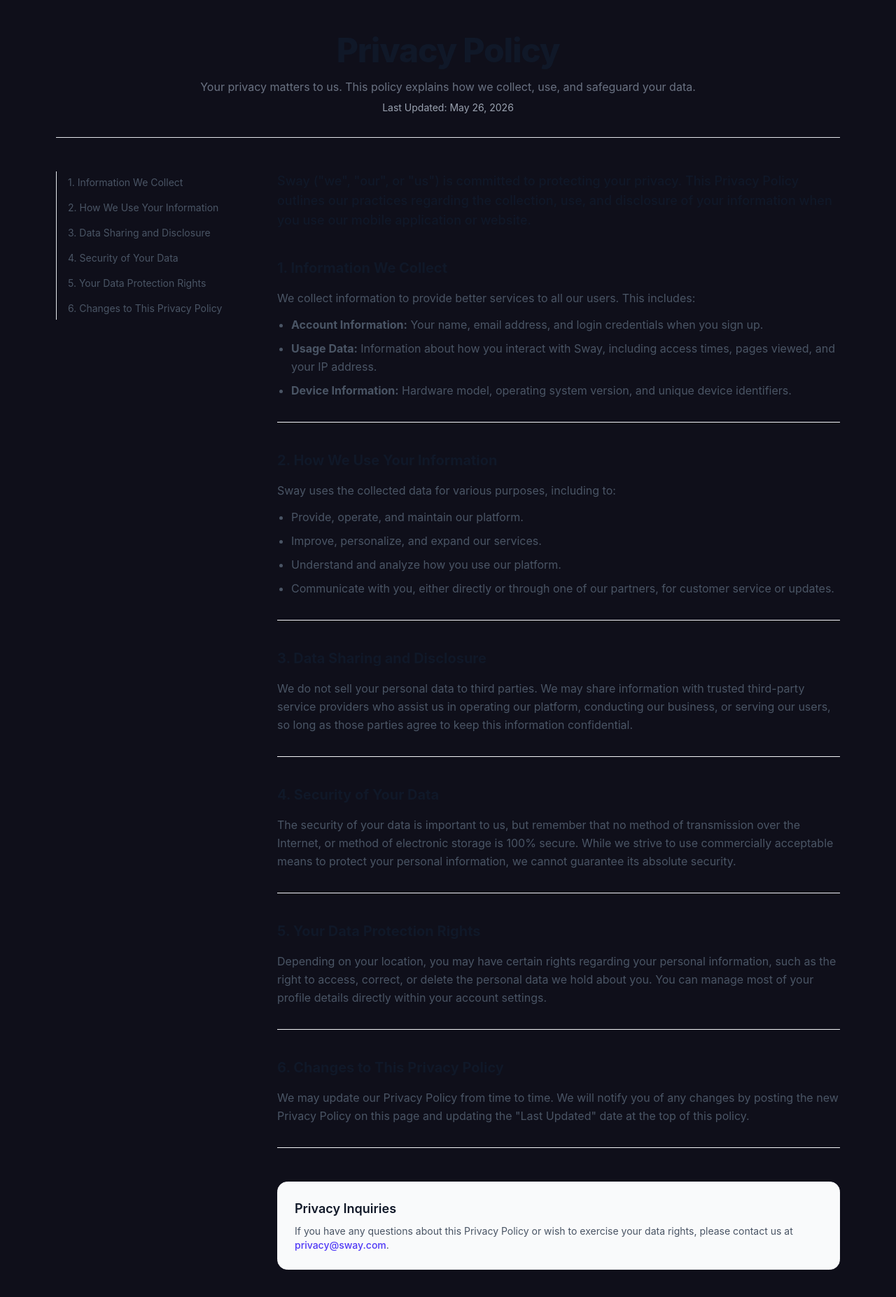
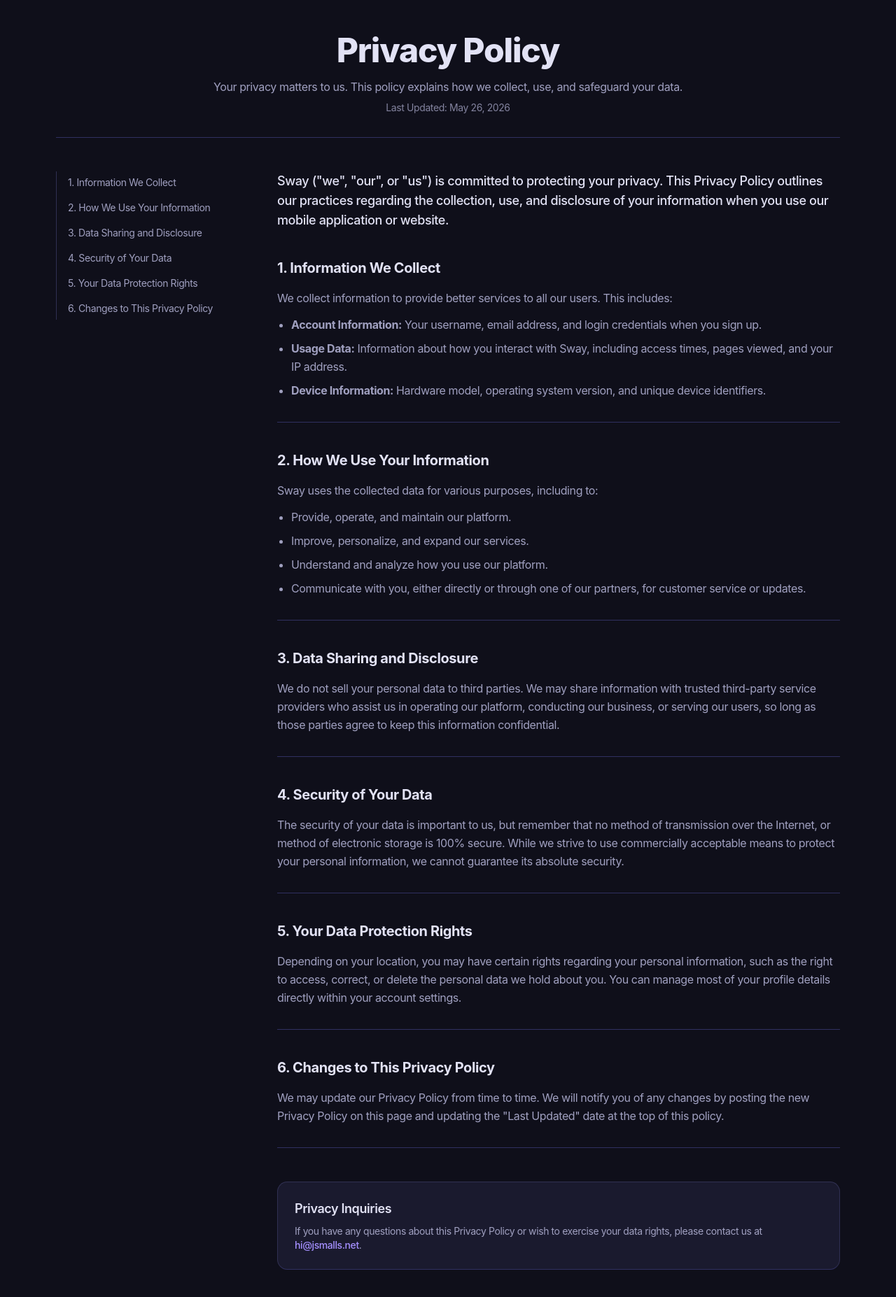
Before and after one commit to jordansmalls/sway, a React (Vite) app in the folder client/: page /privacy-policy in a window 1280 px wide. Shown: the top 1854 px of the page at 70% size. Built offline with nearby package versions, Linux system fonts and the light colour scheme; no server answers.

Commit message:
chore: more styling changes to keep color consistency across application

```diff
--- a/client/src/components/forms/auth/signup-form.tsx
+++ b/client/src/components/forms/auth/signup-form.tsx
@@ -74,7 +74,7 @@
     <form className={cn('flex flex-col gap-6', className)} onSubmit={handleSubmit} {...props}>
       <FieldGroup>
         <div className="flex flex-col items-center gap-1 text-center">
-          <h1 className="text-2xl font-bold">Create your account</h1>
+          <h1 className="text-2xl font-bold">Create Account</h1>
           <p className="text-sm text-balance text-muted-foreground">
             Join us and start taking live song requests, engaging your crowd, and keeping the dancefloor packed.
           </p>
--- a/client/src/components/rooms/inactive-rooms-table.tsx
+++ b/client/src/components/rooms/inactive-rooms-table.tsx
@@ -97,10 +97,9 @@
 
   return (
     <div className="p-6">
-      <h1 className="text-2xl font-medium tracking-tighter mb-6 text-center mt-[4rem]">Inactive Rooms</h1>
 
       {inactiveRooms.length === 0 ? (
-        <p className="text-muted-foreground">You currently have no inactive rooms.</p>
+        <p className="text-muted-foreground text-center">You currently have no inactive rooms!</p>
       ) : (
         <div className="overflow-x-auto">
           <table className="min-w-full border border-border rounded-lg">
--- a/client/src/pages/auth/Login.tsx
+++ b/client/src/pages/auth/Login.tsx
@@ -6,9 +6,12 @@
     <div className="grid min-h-svh lg:grid-cols-2">
       <div className="flex flex-col gap-4 p-6 md:p-10">
         <div className="flex justify-center gap-2 md:justify-start">
-          <a href="https://www.sway.onl" className="flex items-center gap-2 font-medium">
+          <a
+            href="https://www.sway.onl"
+            className="flex items-center gap-2 font-medium"
+          >
             <div className="flex size-6 items-center justify-center rounded-md bg-primary text-primary-foreground">
-              <Asterisk className='size-4' />
+              <Asterisk className="size-4" />
             </div>
             Sway
           </a>
@@ -21,7 +24,7 @@
       </div>
       <div className="relative hidden bg-muted lg:block">
         <img
-          src="/placeholder.svg"
+          src="https://images.unsplash.com/photo-1541126274323-dbac58d14741?q=80&w=987&auto=format&fit=crop&ixlib=rb-4.1.0&ixid=M3wxMjA3fDB8MHxwaG90by1wYWdlfHx8fGVufDB8fHx8fA%3D%3D"
           alt="Image"
           className="absolute inset-0 h-full w-full object-cover dark:brightness-[0.2] dark:grayscale"
         />
--- a/client/src/pages/auth/Settings.tsx
+++ b/client/src/pages/auth/Settings.tsx
@@ -56,7 +56,7 @@
             </div>
           </div> */}
           <div className="bg-background flex min-h-svh flex-col items-center justify-center gap-6 p-6 md:p-10">
-            <h1 className="text-3xl font-bold tracking-tight">Settings</h1>
+            <h1 className="text-3xl font-bold tracking-tight">Account Settings</h1>
             <p className="text-muted-foreground">
               Manage your account settings and preferences.
             </p>
--- a/client/src/pages/auth/Signup.tsx
+++ b/client/src/pages/auth/Signup.tsx
@@ -6,7 +6,10 @@
     <div className="grid min-h-svh lg:grid-cols-2">
       <div className="flex flex-col gap-4 p-6 md:p-10">
         <div className="flex justify-center gap-2 md:justify-start">
-          <a href="https://www.sway.onl" className="flex items-center gap-2 font-medium">
+          <a
+            href="https://www.sway.onl"
+            className="flex items-center gap-2 font-medium"
+          >
             <div className="flex size-6 items-center justify-center rounded-md bg-primary text-primary-foreground">
               <Asterisk className="size-4" />
             </div>
@@ -21,7 +24,7 @@
       </div>
       <div className="relative hidden bg-muted lg:block">
         <img
-          src="/placeholder.svg"
+          src="https://images.unsplash.com/photo-1667830494763-621e251801c4?q=80&w=987&auto=format&fit=crop&ixlib=rb-4.1.0&ixid=M3wxMjA3fDB8MHxwaG90by1wYWdlfHx8fGVufDB8fHx8fA%3D%3D"
           alt="Image"
           className="absolute inset-0 h-full w-full object-cover dark:brightness-[0.2] dark:grayscale"
         />
--- a/client/src/pages/def/PrivacyPolicy.tsx
+++ b/client/src/pages/def/PrivacyPolicy.tsx
@@ -21,7 +21,7 @@
           </p>
           <ul className="list-disc pl-5 space-y-2 mt-2">
             <li>
-              <strong>Account Information:</strong> Your name, email address,
+              <strong>Account Information:</strong> Your username, email address,
               and login credentials when you sign up.
             </li>
             <li>
@@ -116,17 +116,17 @@
   };
 
   return (
-    <div className="max-w-6xl mx-auto px-4 py-12 font-sans text-gray-800">
+    <div className="max-w-6xl mx-auto px-4 py-12 font-sans tracking-tight">
       {/* Header */}
-      <div className="text-center border-b border-gray-200 pb-8 mb-12">
-        <h1 className="text-4xl font-extrabold tracking-tight text-gray-900 sm:text-5xl">
+      <div className="text-center border-b border-b-accent pb-8 mb-12">
+        <h1 className="text-4xl font-extrabold tracking-tight text-foreground sm:text-5xl">
           Privacy Policy
         </h1>
-        <p className="mt-4 text-base text-gray-500">
+        <p className="mt-4 text-base text-muted-foreground">
           Your privacy matters to us. This policy explains how we collect, use,
           and safeguard your data.
         </p>
-        <p className="mt-2 text-sm text-gray-400">
+        <p className="mt-2 text-sm text-muted-foreground/80">
           Last Updated: {lastUpdated}
         </p>
       </div>
@@ -134,12 +134,12 @@
       <div className="flex flex-col md:flex-row gap-12">
         {/* Sidebar Navigation */}
         <aside className="md:w-1/4 sticky top-6 h-fit hidden md:block">
-          <nav className="space-y-1 border-l border-gray-200 pl-4">
+          <nav className="space-y-1 border-l border-b-accent pl-4">
             {sections.map((section) => (
               <button
                 key={section.id}
                 onClick={() => scrollToSection(section.id)}
-                className="block w-full text-left text-sm text-gray-600 hover:text-indigo-600 hover:font-medium py-1.5 transition-colors duration-150"
+                className="block w-full text-left text-sm text-muted-foreground hover:text-primary hover:font-medium py-1.5 transition-colors duration-300 hover:cursor-pointer"
               >
                 {section.title}
               </button>
@@ -148,9 +148,9 @@
         </aside>
 
         {/* Legal Content */}
-        <main className="md:w-3/4 space-y-10">
-          <section className="prose max-w-none text-gray-600 leading-relaxed">
-            <p className="text-lg font-medium text-gray-900">
+        <main className="md:w-3/4 space-y-10 tracking-tight">
+          <section className="prose max-w-none leading-relaxed">
+            <p className="text-lg font-medium text-foreground">
               Sway ("we", "our", or "us") is committed to protecting your
               privacy. This Privacy Policy outlines our practices regarding the
               collection, use, and disclosure of your information when you use
@@ -162,30 +162,30 @@
             <section
               key={section.id}
               id={section.id}
-              className="scroll-mt-6 border-b border-gray-100 pb-8 last:border-0"
+              className="scroll-mt-6 border-b border-b-accent pb-8 last:border-0"
             >
-              <h2 className="text-xl font-bold text-gray-900 mb-4">
+              <h2 className="text-xl font-bold text-foreground mb-4">
                 {section.title}
               </h2>
-              <div className="text-gray-600 leading-relaxed space-y-3">
+              <div className="text-muted-foreground leading-relaxed space-y-3">
                 {section.content}
               </div>
             </section>
           ))}
 
           {/* Contact Section */}
-          <section className="bg-gray-50 rounded-2xl p-6 mt-12 border border-gray-100">
-            <h3 className="text-lg font-semibold text-gray-900 mb-2">
+          <section className="bg-card rounded-2xl p-6 mt-12 border border-b-accent">
+            <h3 className="text-lg font-semibold text-foreground mb-2">
               Privacy Inquiries
             </h3>
-            <p className="text-sm text-gray-600">
+            <p className="text-sm text-muted-foreground">
               If you have any questions about this Privacy Policy or wish to
               exercise your data rights, please contact us at{' '}
               <a
-                href="mailto:privacy@sway.com"
-                className="text-indigo-600 hover:underline font-medium"
+                href="mailto:hi@jsmalls.net"
+                className="text-primary hover:underline font-medium transition duration-300"
               >
-                privacy@sway.com
+                hi@jsmalls.net
               </a>
               .
             </p>
--- a/client/src/pages/def/TermsAndConditions.tsx
+++ b/client/src/pages/def/TermsAndConditions.tsx
@@ -121,19 +121,19 @@
     <div className="max-w-6xl mx-auto px-4 py-12 font-sans text-gray-800">
       {/* Header */}
       <div className="text-center border-b border-gray-200 pb-8 mb-12">
-        <h1 className="text-4xl font-extrabold tracking-tight text-gray-900 sm:text-5xl">
+        <h1 className="text-4xl font-extrabold tracking-tighter text-foreground sm:text-5xl">
           Terms and Conditions
         </h1>
-        <p className="mt-4 text-base text-gray-500">
+        <p className="mt-4 text-base text-muted-foreground">
           Welcome to Sway. Please read these terms carefully before using our
           platform.
         </p>
-        <p className="mt-2 text-sm text-gray-400">
+        <p className="mt-2 text-sm text-muted-foreground/70">
           Last Updated: {lastUpdated}
         </p>
       </div>
 
-      <div className="flex flex-col md:flex-row gap-12">
+      <div className="flex flex-col md:flex-row gap-12 tracking-tight">
         {/* Sidebar Navigation */}
         <aside className="md:w-1/4 sticky top-6 h-fit hidden md:block">
           <nav className="space-y-1 border-l border-gray-200 pl-4">
@@ -141,7 +141,7 @@
               <button
                 key={section.id}
                 onClick={() => scrollToSection(section.id)}
-                className="block w-full text-left text-sm text-gray-600 hover:text-indigo-600 hover:font-medium py-1.5 transition-colors duration-150"
+                className="block w-full text-left text-sm text-muted-foreground hover:text-primary hover:font-medium py-1.5 transition-colors duration-300 hover:cursor-pointer"
               >
                 {section.title}
               </button>
@@ -150,9 +150,9 @@
         </aside>
 
         {/* Legal Content */}
-        <main className="md:w-3/4 space-y-10">
-          <section className="prose max-w-none text-gray-600 leading-relaxed">
-            <p className="text-lg font-medium text-gray-900">
+        <main className="md:w-3/4 space-y-10 tracking-tight">
+          <section className="prose max-w-none text-muted-foreground leading-relaxed">
+            <p className="text-lg font-medium text-muted-foreground">
               Please read these Terms and Conditions ("Terms", "Terms and
               Conditions") carefully before using the Sway platform (the
               "Service") operated by Sway ("us", "we", or "our").
@@ -165,28 +165,28 @@
               id={section.id}
               className="scroll-mt-6 border-b border-gray-100 pb-8 last:border-0"
             >
-              <h2 className="text-xl font-bold text-gray-900 mb-4">
+              <h2 className="text-xl font-bold text-foreground mb-4">
                 {section.title}
               </h2>
-              <div className="text-gray-600 leading-relaxed space-y-3">
+              <div className="text-foreground/90 leading-relaxed space-y-3">
                 {section.content}
               </div>
             </section>
           ))}
 
           {/* Contact Section */}
-          <section className="bg-gray-50 rounded-2xl p-6 mt-12 border border-gray-100">
-            <h3 className="text-lg font-semibold text-gray-900 mb-2">
+          <section className="bg-card rounded-2xl p-6 mt-12 border border-b-accent tracking-tight">
+            <h3 className="text-lg font-semibold text-foreground mb-2">
               Questions or Concerns?
             </h3>
-            <p className="text-sm text-gray-600">
-              If you have any questions about these Terms, please contact our
-              legal team at{' '}
+            <p className="text-sm text-muted-foreground">
+              If you have any questions about these Terms, please send an email to our
+              creator at{' '}
               <a
                 href="mailto:legal@sway.com"
-                className="text-indigo-600 hover:underline font-medium"
+                className="text-primary hover:underline font-medium transition duration-300"
               >
-                legal@sway.com
+                hi@jsmalls.net
               </a>
               .
             </p>
--- a/client/src/pages/rooms/PastRooms.tsx
+++ b/client/src/pages/rooms/PastRooms.tsx
@@ -34,7 +34,7 @@
           </header>
 
           <section>
-            <h1 className="text-center font-bold text-4xl">Past Rooms</h1>
+            <h1 className="text-center font-bold text-4xl tracking-tight">{user?.username}'s Past Rooms</h1>
             <InactiveRoomsTable />
           </section>
         </SidebarInset>
```
